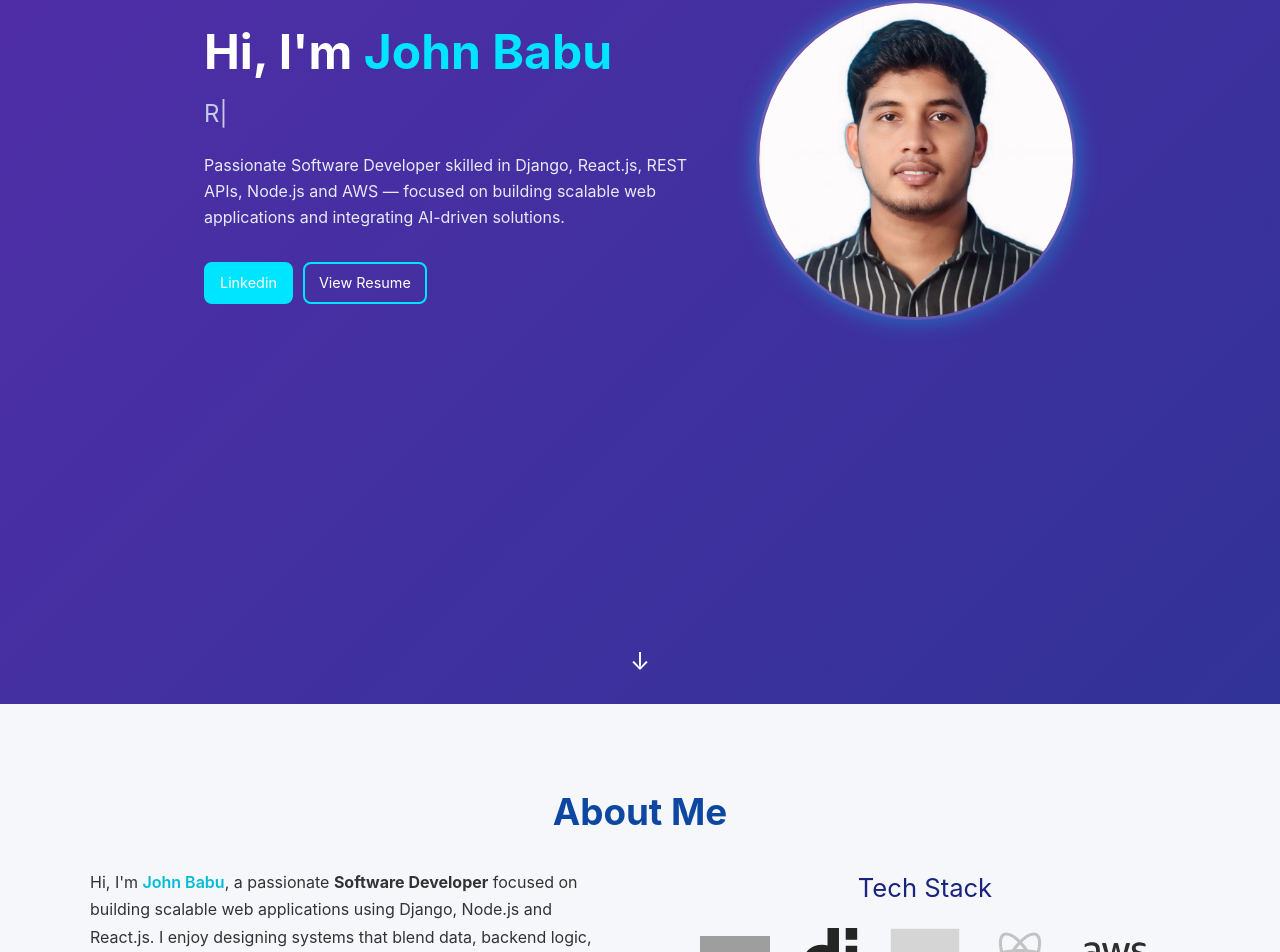
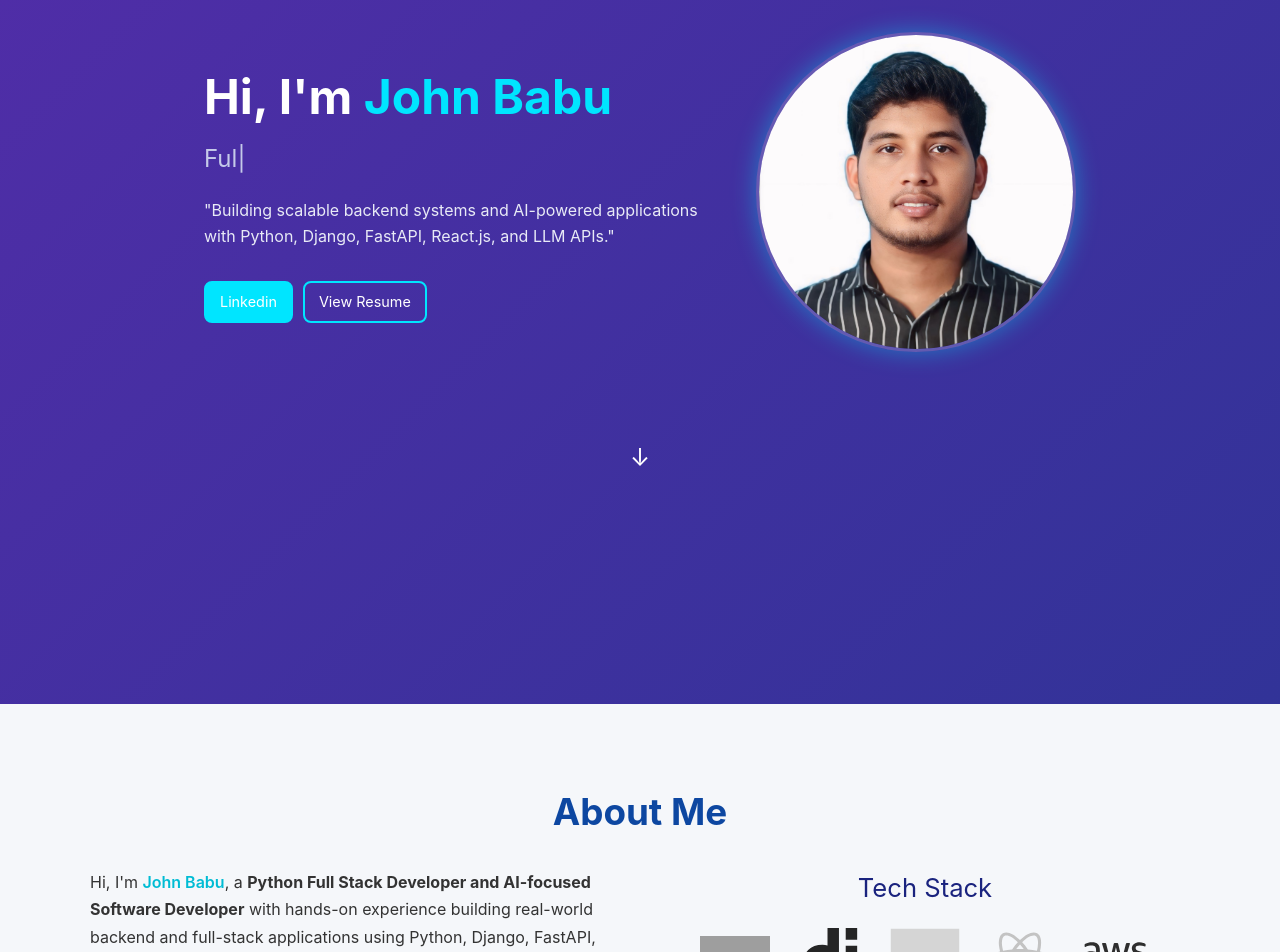
Before and after one commit to johndonga72/portfolio, a React (Create React App) app: page / in a window 1280 px wide. Shown: the part 96-1048 px from the top of the page. Built offline with nearby package versions, Linux system fonts and the light colour scheme; grey boxes are pictures that could not be loaded.

Commit message:
Update portfolio hero and about sections

```diff
--- a/src/components/About/About.js
+++ b/src/components/About/About.js
@@ -7,20 +7,7 @@ function About() {
             <h2 className="section-title">About Me</h2>
             <div className="about-content">
                 <div className="about-text">
-                    <p>
-                        Hi, I'm <span className="highlight">John Babu</span>, a passionate{" "}
-                        <strong>Software Developer</strong> focused on building scalable web applications
-                        using Django, Node.js and React.js. I enjoy designing systems that blend data, backend logic, and
-                        modern UI seamlessly.
-                    </p>
-                    <p>
-                        🎓 I completed <strong>B.Tech in Artificial Intelligence & Data Science</strong>.
-                    </p>
-                    <p>
-                        🚀 What drives me? The excitement of solving real-world problems through code — transforming
-                        ideas into impactful, data-driven applications. I’m always eager to learn and experiment with
-                        new technologies.
-                    </p>
+                    <p> Hi, I'm <span className="highlight">John Babu</span>, a{" "} <strong>Python Full Stack Developer and AI-focused Software Developer</strong>{" "} with hands-on experience building real-world backend and full-stack applications using Python, Django, FastAPI, React.js, and REST APIs. </p> <p> 💻 I have worked on production-oriented <strong>Student ERP applications</strong>, developing scalable business logic, REST APIs, PostgreSQL database integrations, JWT authentication, role-based access control, and tenant-aware architectures. I have also worked with Redis, Docker, CI/CD workflows, monitoring, audit logging, and Excel-based bulk data management. </p> <p> 🤖 I'm particularly interested in the intersection of <strong>Backend Engineering and Generative AI</strong>. I have built AI-powered applications by integrating LLM APIs and third-party services, including a conversational chatbot capable of working with tenant-specific ERP data. </p> <p> 🚀 My goal is to build <strong>scalable backend systems and intelligent AI-powered applications</strong> that solve practical business problems. I continuously strengthen my skills in Python, system design, APIs, databases, and Generative AI while focusing on writing clean, maintainable, production-oriented software. </p>
                 </div>
 
                 {/* ===== Right Side (Tech Stack) ===== */}
--- a/src/components/Hero/Hero.js
+++ b/src/components/Hero/Hero.js
@@ -5,7 +5,7 @@ import { ReactTyped } from "react-typed";
 function Hero() {
     return (
         <section
-            className="hero relative flex flex-col justify-between items-center h-screen text-white overflow-hidden"
+            className="hero relative flex min-h-screen flex-col items-center text-white px-4 py-8"
             style={{
                 background: "linear-gradient(-45deg, #1a237e, #283593, #512da8, #1976d2)",
                 backgroundSize: "400% 400%",
@@ -25,8 +25,8 @@ function Hero() {
                         <ReactTyped
                             strings={[
                                 "Software Developer",
-                                "React.js Enthusiast",
-                                "AI & REST API Builder",
+                                "Full Stack Developer",
+                                "AI Enthusiast",
                             ]}
                             typeSpeed={60}
                             backSpeed={50}
@@ -35,13 +35,11 @@ function Hero() {
                     </h2>
 
                     <p className="objective text-[1rem] text-[#e8eaf6] leading-relaxed mb-8">
-                        Passionate Software Developer skilled in Django, React.js, REST APIs, Node.js and AWS —
-                        focused on building scalable web applications and integrating AI-driven solutions.
+                        "Building scalable backend systems and AI-powered applications with Python, Django, FastAPI, React.js, and LLM APIs."
                     </p>
-
                     <div className="buttons flex flex-col sm:flex-row gap-5">
                         <a
-                            href="http://www.linkedin.com/in/johndonga72/"
+                            href="https://www.linkedin.com/in/codepathway-ai-9744b9393/"
                             target="_blank"
                             rel="noreferrer"
                             className="btn hire px-6 py-3 rounded-full border-2 border-[#00e5ff] bg-[#00e5ff] text-white transition duration-300 hover:bg-[#00bcd4]"
--- a/src/components/Projects/Projects.js
+++ b/src/components/Projects/Projects.js
@@ -265,20 +265,6 @@ function Projects() {
                 "A data analysis case study that simulates a loyalty rewards system by calculating user loyalty points, converting them into monetary rewards using different formulas, and identifying top users to determine the most effective reward distribution strategy.",
             image: ["/assets/internship/loyal1.png"],
         },
-        {
-            id: 12,
-            title: "Hospital Appointment & Notification System",
-            description:
-                "A practice-focused web application that explores appointment booking, doctor availability management, and automated email notifications, designed to understand real-world healthcare workflows.",
-            tech: ["React.js", "Django", "PostgreSQL", "Serverless", "CSS"],
-            image: "/images/hospital-app.png",
-            github: "#",
-            demo: "#",
-        },
-
-
-
-
 
     ];
     const renderProjects = (data) => (
```
